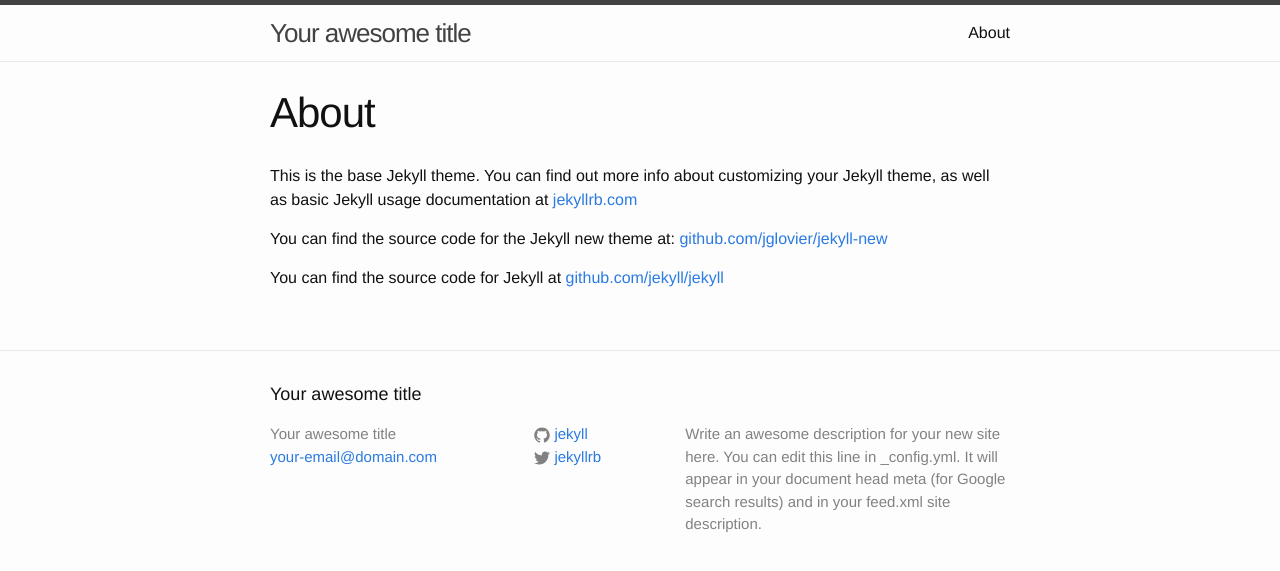
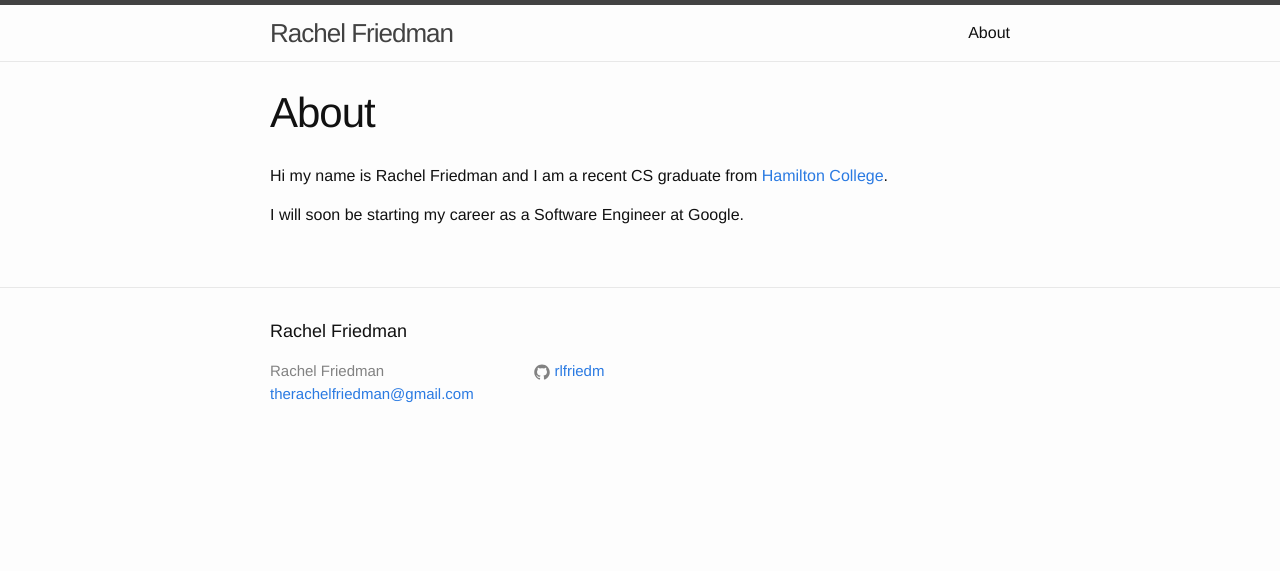
Before and after one commit to rlfriedm/rlfriedm.github.io, a Jekyll site: the page built from about.md, in a window 1280 px wide. Shown: the top 571 px of the page. Built offline with Jekyll 4.4.1, drawn with Linux system fonts in a browser that asks for light colours.

```diff
--- a/_config.yml
+++ b/_config.yml
@@ -1,14 +1,12 @@
 # Site settings
-title: Your awesome title
-email: your-email@domain.com
+title: Rachel Friedman
+email: therachelfriedman@gmail.com
 description: > # this means to ignore newlines until "baseurl:"
-  Write an awesome description for your new site here. You can edit this
-  line in _config.yml. It will appear in your document head meta (for
-  Google search results) and in your feed.xml site description.
+
 baseurl: "" # the subpath of your site, e.g. /blog/
 url: "http://yourdomain.com" # the base hostname & protocol for your site
-twitter_username: jekyllrb
-github_username:  jekyll
+
+github_username:  rlfriedm
 
 # Build settings
 markdown: kramdown
--- a/about.md
+++ b/about.md
@@ -4,8 +4,6 @@ title: About
 permalink: /about/
 ---
 
-This is the base Jekyll theme. You can find out more info about customizing your Jekyll theme, as well as basic Jekyll usage documentation at [jekyllrb.com](http://jekyllrb.com/)
+Hi my name is Rachel Friedman and I am a recent CS graduate from [Hamilton College](https://hamilton.edu).
 
-You can find the source code for the Jekyll new theme at: [github.com/jglovier/jekyll-new](https://github.com/jglovier/jekyll-new)
-
-You can find the source code for Jekyll at [github.com/jekyll/jekyll](https://github.com/jekyll/jekyll)
+I will soon be starting my career as a Software Engineer at Google.
```
Also changed, not shown: _posts/2013-01-17-mirrored-drawing-fun-with-processing.md (added, +10 -0 lines), _posts/2013-01-18-programming-evolution.md (added, +24 -0 lines), _posts/2013-02-05-quine-tastic.md (added, +19 -0 lines), _posts/2013-03-13-generating-haiku.md (added, +57 -0 lines), _posts/2013-06-27-musical-platforms.md (added, +14 -0 lines), _posts/2013-07-13-levels-and-glowing-gems.md (added, +23 -0 lines), _posts/2015-06-21-welcome-to-jekyll.markdown (deleted, +0 -25 lines).
